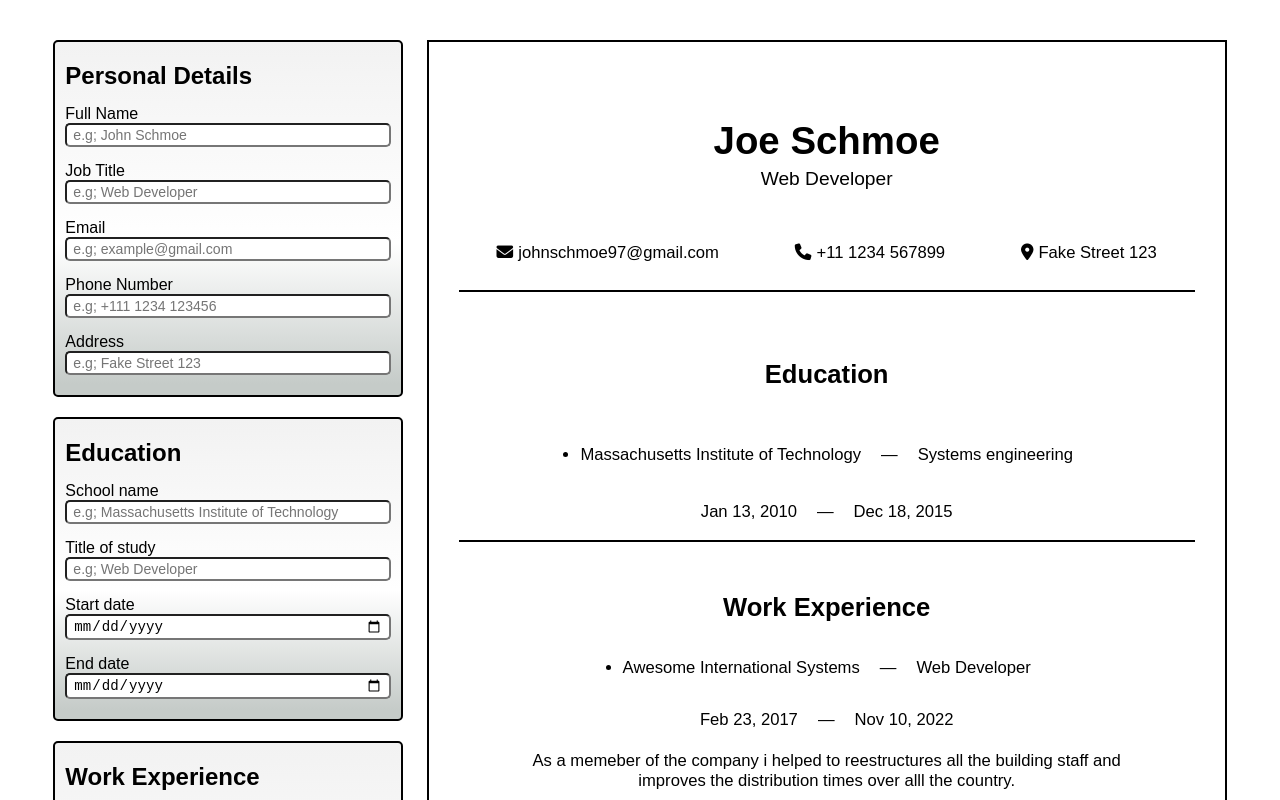
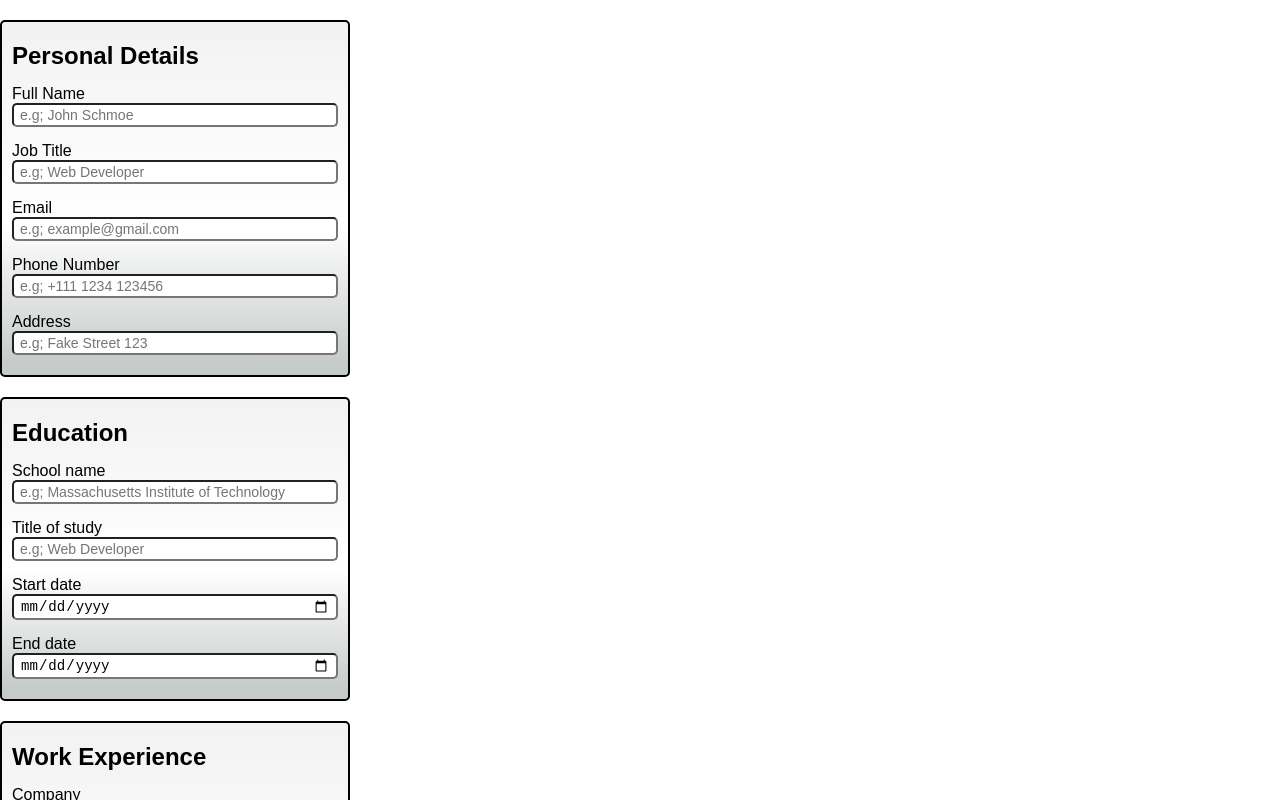
Before and after one commit to auseta/CV-Application-Project, a React (Create React App) app: page / in a window 1280 px wide. Shown: the top 800 px of the page. Built offline with nearby package versions, Linux system fonts and the light colour scheme.

Commit message:
a small change was made in the name of the Content.js className.

```diff
--- a/src/components/Content.js
+++ b/src/components/Content.js
@@ -184,7 +184,7 @@ export default class Content extends React.Component {
     };
 
     return (
-      <div className="app-wrapper">
+      <div className="app--wrapper">
         <Form handlers={eventHandlers} />
         <Resume info={this.state.resumeData} />
       </div>
```
